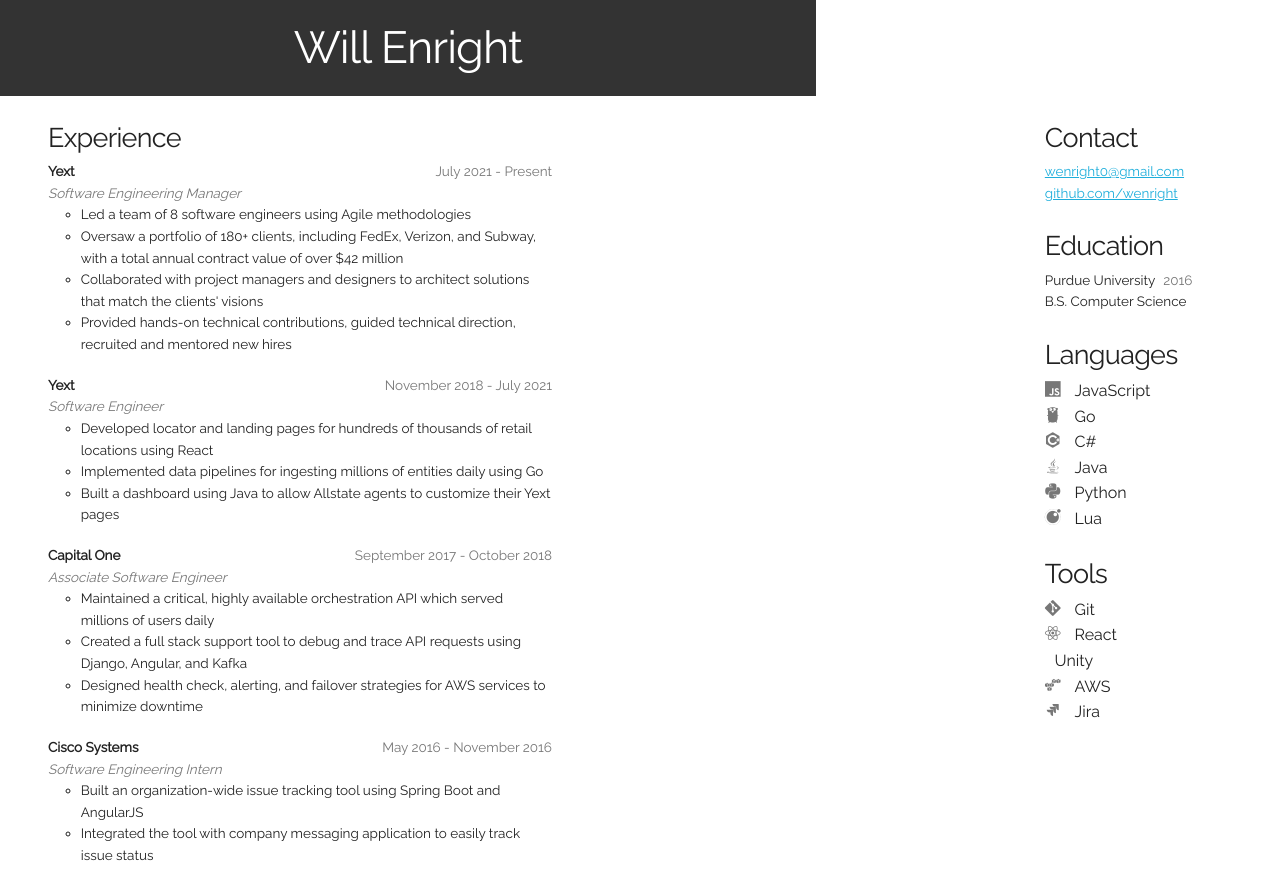
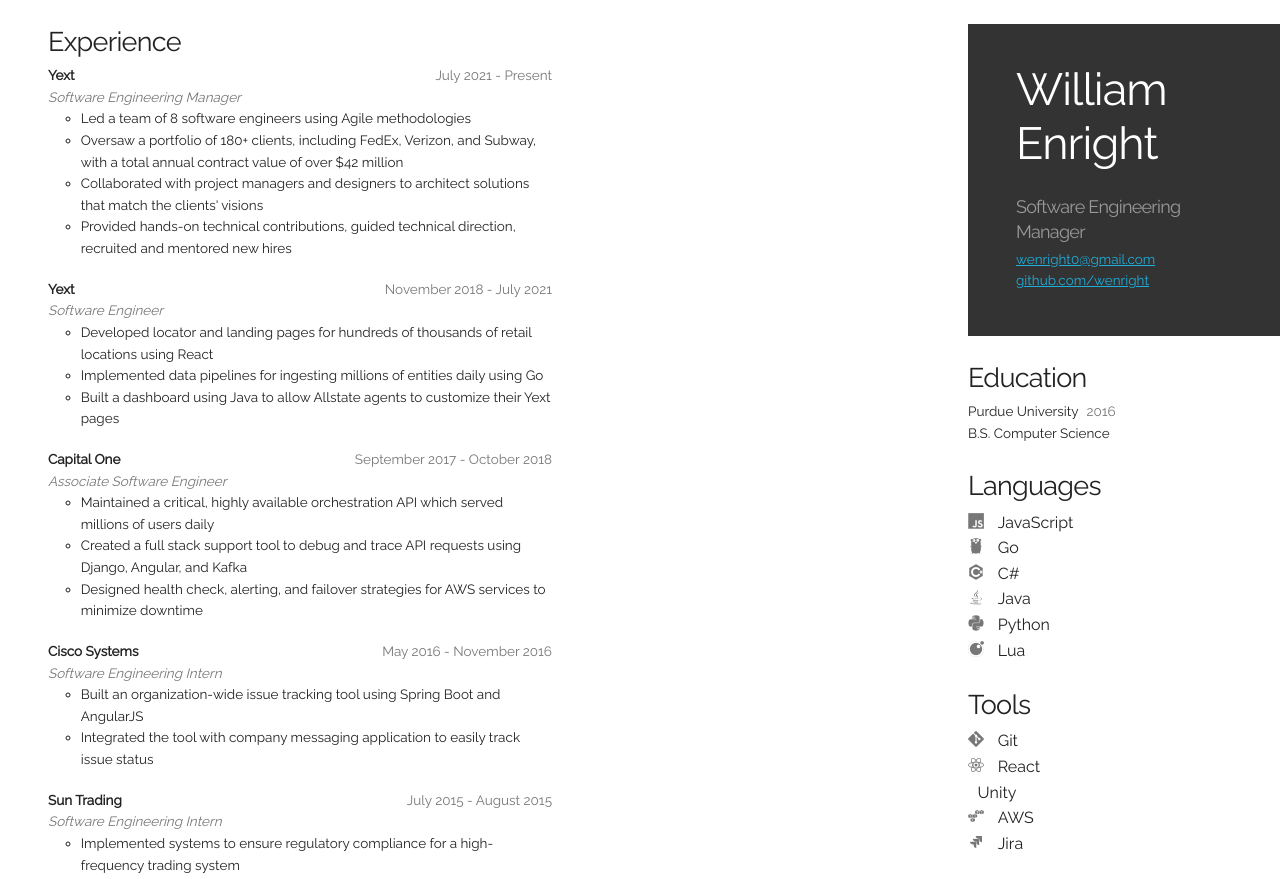
Before and after one commit to wenright/resume, a website: page index.html in a window 1280 px wide. Shown: the top 879 px of the page. Drawn offline with nearby package versions, Linux system fonts and the light colour scheme.

Commit message:
start on right name change

```diff
--- a/css/custom.css
+++ b/css/custom.css
@@ -40,10 +40,18 @@
 
 .header {
   background-color: #333;
-  height: 1in;
+  height: 2.25in;
+  width: 2.25in;
+  padding: 0.5in;
   color: white;
   display: flex;
   justify-content: center;
+  flex-direction: column;
+}
+
+.header h4 {
+  color: #999;
+  font-size: 18px;
 }
 
 .name {
@@ -57,7 +65,7 @@
 
 .left-column {
   position: absolute;
-  top: 1.25in;
+  top: 0.25in;
   left: 0.5in;
   width: 5.25in;
   height: 9.25in;
@@ -69,9 +77,9 @@
 
 .right-column {
   position: absolute;
-  top: 1.25in;
+  top: 0.25in;
   right: 0.5in;
-  width: 1.95in;
+  width: 2.75in;
   height: 9.25in;
 }
 
--- a/index.html
+++ b/index.html
@@ -13,10 +13,6 @@
 		<link rel="stylesheet" type='text/css' href="https://cdn.jsdelivr.net/gh/devicons/devicon@latest/devicon.min.css" />
 	</head>
 	<body>
-		<div class="header">
-			<h1 class="name">Will Enright</h1>
-		</div>
-
 		<div class="left-column">
 			<h4>Experience</h4>
 
@@ -96,11 +92,14 @@
 		</div>
 
 		<div class="right-column">
-			<h4>Contact</h4>
-			<p>
-				<a href="mailto:wenright0@gmail.com">wenright0@gmail.com</a> <br>
-				<a href="https://github.com/wenright">github.com/wenright</a> <br>
-			</p>
+			<div class="header">
+				<h1 class="name">William Enright</h1>
+				<h4>Software Engineering Manager</h4>
+				<p>
+					<a href="mailto:wenright0@gmail.com">wenright0@gmail.com</a> <br>
+					<a href="https://github.com/wenright">github.com/wenright</a> <br>
+				</p>
+			</div>
 
 			<h4>Education</h4>
 
```
Also changed, not shown: 1 other file.
